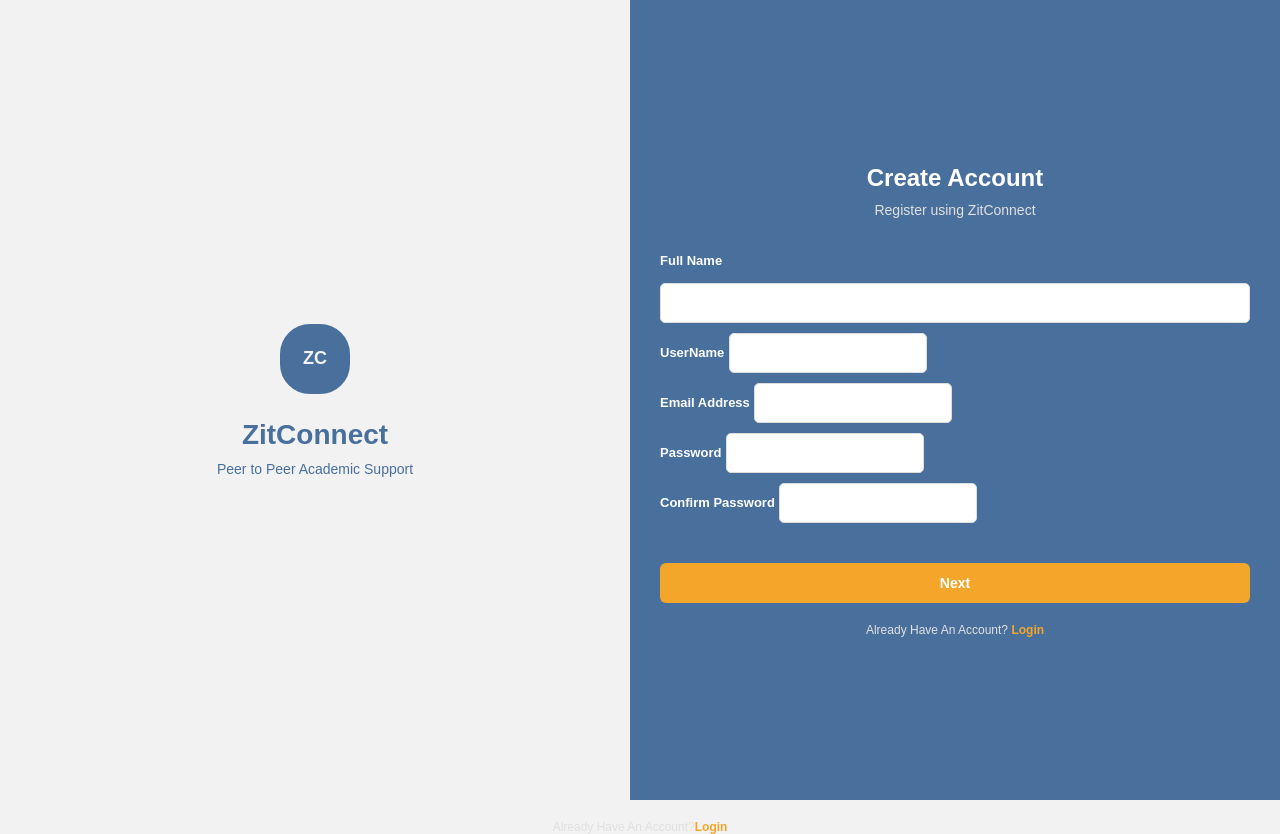
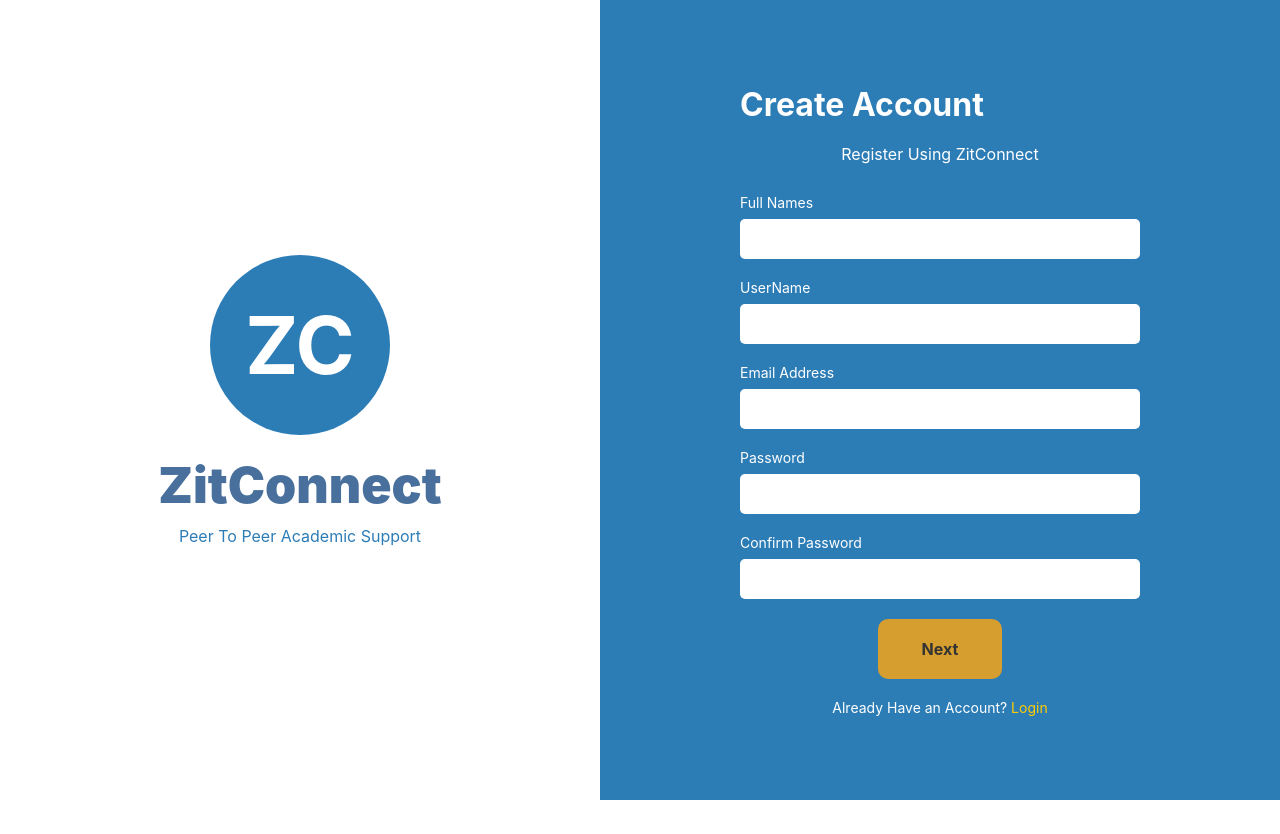
Before and after one commit to KateteNewton/ZitConnect, a Flask app: page / in a window 1280 px wide. After the commit the page ends 800 px from the top, so only its background shows below. Run offline with Flask 3, Linux system fonts and the light colour scheme; some libraries are stand-ins or nearby versions.

Commit message:
Add tutor dashboard and update register1

```diff
--- a/templates/register1.html
+++ b/templates/register1.html
@@ -3,88 +3,33 @@
 <head>
     <meta charset="UTF-8">
     <meta name="viewport" content="width=device-width, initial-scale=1.0">
-    <title>ZitConnect - Register</title>
-    <link rel="stylesheet" href="/static/css/register1.css">
-    <style>
-      .flash-messages {
-        margin: 0 0 20px 0;
-        padding: 0;
-        list-style: none;
-      }
-      .flash-messages li {
-        padding: 12px;
-        margin: 0 0 10px 0;
-        border-radius: 5px;
-        font-size: 13px;
-      }
-      .flash-messages .success {
-        background-color: #d4edda;
-        color: #155724;
-        border: 1px solid #c3e6cb;
-      }
-      .flash-messages .error {
-        background-color: #f8d7da;
-        color: #721c24;
-        border: 1px solid #f5c6cb;
-      }
-      .password-container {
-        position: relative;
-      }
-      .password-match-indicator {
-        font-size: 12px;
-        margin-top: 5px;
-        padding: 8px;
-        border-radius: 4px;
-        display: none;
-        text-align: center;
-        font-weight: bold;
-      }
-      .password-match-indicator.match {
-        display: block;
-        background-color: #d4edda;
-        color: #155724;
-        border: 1px solid #c3e6cb;
-      }
-      .password-match-indicator.no-match {
-        display: block;
-        background-color: #f8d7da;
-        color: #721c24;
-        border: 1px solid #f5c6cb;
-      }
-      .next-button:disabled {
-        background-color: #ccc;
-        cursor: not-allowed;
-        opacity: 0.6;
-      }
-      .next-button:disabled:hover {
-        background-color: #ccc;
-      }
-    </style>
+    <link rel="stylesheet" href="/static/css/style.css">
+    <title>Create Account</title>
 </head>
 <body>
-    <div class="container">
-      <div class="left">
-        <h2 class="left-h2">ZC</h2>
+    <div class="split-screen">
+        <div class="left-side">
+            <div class="zc-circle">
+                <span>ZC</span>
+            </div>
             <h1>ZitConnect</h1>
-        <h4>Peer to Peer Academic Support</h4>
+            <p>Peer To Peer Academic Support</p>
         </div>
-      <div class="right">
-        <h2>Create Account</h2>
-        <p>Register using ZitConnect</p>
 
-        {% with messages = get_flashed_messages(with_categories=true) %}
-          {% if messages %}
-            <ul class="flash-messages">
-              {% for category, message in messages %}
-                <li class="{{ category }}">{{ message }}</li>
-              {% endfor %}
-            </ul>
-          {% endif %}
-        {% endwith %}
+        <div class="right-side">
+            <form>
+                <div class="mobile-logo">
+                    <div class="zc-circle-mobile">
+                        <span>ZC</span>
+                    </div>
+                    <h1>Create Account</h1>
+                </div>
+                <h2>Register Using ZitConnect</h2>
 
-        <form class="form" method="POST" action="/register" id="registerForm">
-          <label class="name">Full Name</label>
-          <input class="firstTextArea" type="text" name="name" required>
+                <div class="form-group">
+                    <label for="fullname">Full Names</label>
+                    <input type="text" id="fullname" name="fullname">
+                </div>
 
                 <div class="form-group">
                     <label for="username">UserName</label>
@@ -106,57 +51,9 @@
                     <input type="password" id="confirm_password" name="confirm_password">
                 </div>
 
-          <button class="next-button" type="submit" id="submitBtn">Next</button>
+                <button type="submit">Next</button>
+                <p>Already Have an Account? <a href="login.html">Login</a></p>
             </form>
-        <div class="login">
-          Already Have An Account? <a href="/login">Login</a>
-        </div>
-      </div>
-    </div>
-
-    <script>
-      const passwordInput = document.getElementById('password');
-      const confirmPasswordInput = document.getElementById('confirmPassword');
-      const passwordIndicator = document.getElementById('passwordIndicator');
-      const submitBtn = document.getElementById('submitBtn');
-
-      function checkPasswordMatch() {
-        const password = passwordInput.value;
-        const confirmPassword = confirmPasswordInput.value;
-
-        if (confirmPassword === '') {
-          passwordIndicator.style.display = 'none';
-          submitBtn.disabled = false;
-          return;
-        }
-
-        if (password === confirmPassword && password !== '') {
-          passwordIndicator.className = 'password-match-indicator match';
-          passwordIndicator.textContent = '✓ Passwords match';
-          submitBtn.disabled = false;
-        } else {
-          passwordIndicator.className = 'password-match-indicator no-match';
-          passwordIndicator.textContent = '✗ Passwords do not match';
-          submitBtn.disabled = true;
-        }
-      }
-
-      passwordInput.addEventListener('input', checkPasswordMatch);
-      confirmPasswordInput.addEventListener('input', checkPasswordMatch);
-
-      // Prevent form submission if passwords don't match
-      document.getElementById('registerForm').addEventListener('submit', function(e) {
-        if (passwordInput.value !== confirmPasswordInput.value) {
-          e.preventDefault();
-          alert('Passwords do not match! Please check and try again.');
-        }
-      });
-    </script>
-  </body>
-</html>
-        </form>
-        <div class="login">
-          Already Have An Account?<a href="#">Login</a>
         </div>
 </body>
 </html>
```
Also changed, not shown: templates/tutor_dashboard.html (added, +84 -0 lines). Lines whose indentation alone changed are shown as unchanged.
